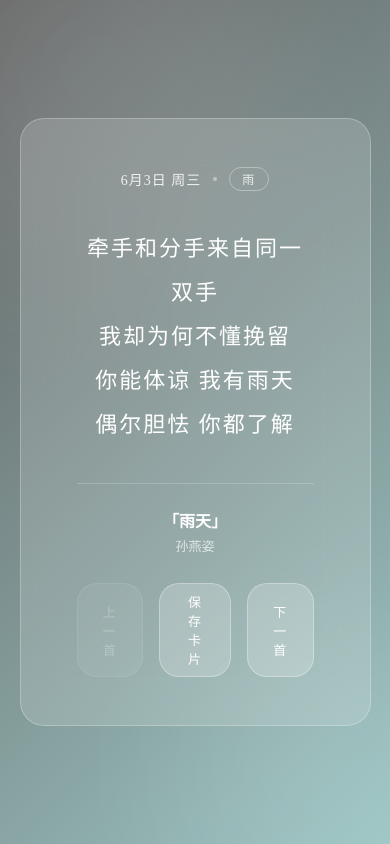
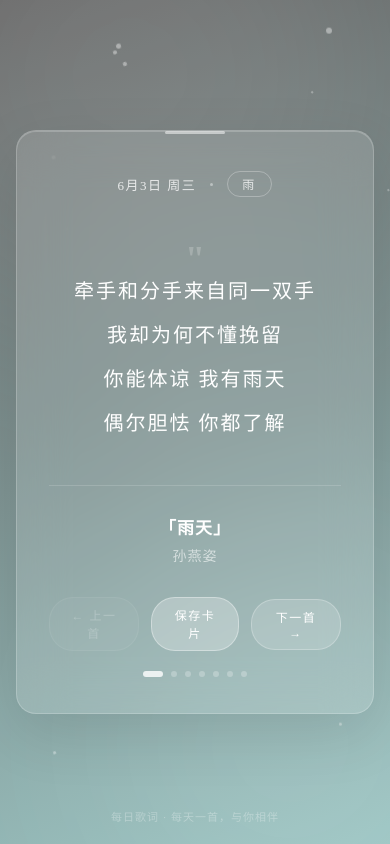
Before and after one commit to pavelwu-27/daily-lyric, a plain HTML site: page docs/index.html in a window 390 px wide. Drawn offline with Linux system fonts and the light colour scheme.

Commit message:
style: redesign page layout with richer visual elements
- Add floating particles and third orb for depth
- Add quote mark decoration before lyrics
- Add top accent line on card
- Add page dot indicators for navigation
- Increase lyric font size and letter-spacing
- Add card shadow and subtle inset border
- Add footer tagline
- Better mobile responsive styles
- Update download card to match new design

Co-Authored-By: Claude Opus 4.7 (1M context) <noreply@anthropic.com>

```diff
--- a/docs/index.html
+++ b/docs/index.html
@@ -5,7 +5,7 @@
 <meta name="viewport" content="width=device-width, initial-scale=1.0">
 <title>每日歌词</title>
 <link rel="preconnect" href="https://fonts.googleapis.com">
-<link href="https://fonts.googleapis.com/css2?family=Noto+Serif+SC:wght@400;600&display=swap" rel="stylesheet">
+<link href="https://fonts.googleapis.com/css2?family=Noto+Serif+SC:wght@300;400;600;700&display=swap" rel="stylesheet">
 <style>
 * { margin: 0; padding: 0; box-sizing: border-box; }
 
@@ -16,159 +16,266 @@ body {
   justify-content: center;
   font-family: 'Noto Serif SC', serif;
   transition: background 1.2s ease;
-  overflow: hidden;
+  overflow-x: hidden;
 }
 
-body.miss     { background: linear-gradient(135deg, #a18cd1 0%, #fbc2eb 100%); }
-body.freedom  { background: linear-gradient(135deg, #43e97b 0%, #38f9d7 100%); }
-body.gentle   { background: linear-gradient(135deg, #fbc2eb 0%, #a6c1ee 100%); }
-body.passion  { background: linear-gradient(135deg, #f5576c 0%, #ff9a76 100%); }
-body.lonely   { background: linear-gradient(135deg, #4b6cb7 0%, #182848 100%); }
-body.romantic { background: linear-gradient(135deg, #f78ca0 0%, #fe9a8b 100%); }
-body.farewell { background: linear-gradient(135deg, #c471f5 0%, #fa71cd 100%); }
-body.youth    { background: linear-gradient(135deg, #f6d365 0%, #fda085 100%); }
-body.healing  { background: linear-gradient(135deg, #89f7fe 0%, #66a6ff 100%); }
-body.jianghu  { background: linear-gradient(135deg, #485563 0%, #29323c 100%); }
-body.hometown { background: linear-gradient(135deg, #ffecd2 0%, #fcb69f 100%); }
-body.dream    { background: linear-gradient(135deg, #a18cd1 0%, #5ee7df 100%); }
-body.ocean    { background: linear-gradient(135deg, #667eea 0%, #764ba2 100%); }
-body.rain     { background: linear-gradient(135deg, #616161 0%, #9bc5c3 100%); }
-body.wind     { background: linear-gradient(135deg, #c3cfe2 0%, #f5f7fa 100%); }
-body.flower   { background: linear-gradient(135deg, #fddb92 0%, #d1fdff 100%); }
-body.night    { background: linear-gradient(135deg, #0c3483 0%, #a2b6df 100%); }
-body.time     { background: linear-gradient(135deg, #d4d3dd 0%, #efefbb 100%); }
-body.default  { background: linear-gradient(135deg, #f6d365 0%, #fda085 100%); }
+body.miss     { background: linear-gradient(160deg, #a18cd1 0%, #fbc2eb 100%); }
+body.freedom  { background: linear-gradient(160deg, #43e97b 0%, #38f9d7 100%); }
+body.gentle   { background: linear-gradient(160deg, #fbc2eb 0%, #a6c1ee 100%); }
+body.passion  { background: linear-gradient(160deg, #f5576c 0%, #ff9a76 100%); }
+body.lonely   { background: linear-gradient(160deg, #4b6cb7 0%, #182848 100%); }
+body.romantic { background: linear-gradient(160deg, #f78ca0 0%, #fe9a8b 100%); }
+body.farewell { background: linear-gradient(160deg, #c471f5 0%, #fa71cd 100%); }
+body.youth    { background: linear-gradient(160deg, #f6d365 0%, #fda085 100%); }
+body.healing  { background: linear-gradient(160deg, #89f7fe 0%, #66a6ff 100%); }
+body.jianghu  { background: linear-gradient(160deg, #485563 0%, #29323c 100%); }
+body.hometown { background: linear-gradient(160deg, #ffecd2 0%, #fcb69f 100%); }
+body.dream    { background: linear-gradient(160deg, #a18cd1 0%, #5ee7df 100%); }
+body.ocean    { background: linear-gradient(160deg, #667eea 0%, #764ba2 100%); }
+body.rain     { background: linear-gradient(160deg, #616161 0%, #9bc5c3 100%); }
+body.wind     { background: linear-gradient(160deg, #c3cfe2 0%, #f5f7fa 100%); }
+body.flower   { background: linear-gradient(160deg, #fddb92 0%, #d1fdff 100%); }
+body.night    { background: linear-gradient(160deg, #0c3483 0%, #a2b6df 100%); }
+body.time     { background: linear-gradient(160deg, #d4d3dd 0%, #efefbb 100%); }
+body.default  { background: linear-gradient(160deg, #f6d365 0%, #fda085 100%); }
 
+/* 装饰层 */
 .orb {
   position: fixed;
   border-radius: 50%;
-  filter: blur(80px);
-  opacity: 0.3;
+  filter: blur(100px);
+  opacity: 0.25;
   pointer-events: none;
-  animation: float 8s ease-in-out infinite;
+  animation: float 10s ease-in-out infinite;
 }
-.orb-1 { width: 400px; height: 400px; top: -100px; left: -100px; background: rgba(255,255,255,0.4); }
-.orb-2 { width: 300px; height: 300px; bottom: -80px; right: -80px; background: rgba(255,255,255,0.3); animation-delay: -4s; }
+.orb-1 { width: 500px; height: 500px; top: -150px; left: -120px; background: rgba(255,255,255,0.5); }
+.orb-2 { width: 400px; height: 400px; bottom: -100px; right: -100px; background: rgba(255,255,255,0.4); animation-delay: -5s; }
+.orb-3 { width: 200px; height: 200px; top: 50%; right: 10%; background: rgba(255,255,255,0.2); animation-delay: -3s; }
 
 @keyframes float {
-  0%, 100% { transform: translateY(0); }
-  50% { transform: translateY(-30px); }
+  0%, 100% { transform: translateY(0) scale(1); }
+  50% { transform: translateY(-25px) scale(1.03); }
 }
 
+/* 粒子装饰 */
+.particles {
+  position: fixed;
+  top: 0; left: 0; right: 0; bottom: 0;
+  pointer-events: none;
+  overflow: hidden;
+}
+.particle {
+  position: absolute;
+  width: 4px; height: 4px;
+  background: rgba(255,255,255,0.4);
+  border-radius: 50%;
+  animation: drift linear infinite;
+}
+@keyframes drift {
+  from { transform: translateY(100vh) rotate(0deg); opacity: 0; }
+  10% { opacity: 1; }
+  90% { opacity: 1; }
+  to { transform: translateY(-10vh) rotate(720deg); opacity: 0; }
+}
+
+/* 卡片 */
 .card {
-  background: rgba(255,255,255,0.15);
-  backdrop-filter: blur(20px);
-  -webkit-backdrop-filter: blur(20px);
-  border: 1px solid rgba(255,255,255,0.25);
-  border-radius: 24px;
-  padding: 48px 56px;
-  max-width: 520px;
-  width: 90%;
+  background: rgba(255,255,255,0.12);
+  backdrop-filter: blur(24px);
+  -webkit-backdrop-filter: blur(24px);
+  border: 1px solid rgba(255,255,255,0.2);
+  border-radius: 28px;
+  padding: 56px 64px 48px;
+  max-width: 560px;
+  width: 92%;
   text-align: center;
   color: #fff;
   position: relative;
-  animation: fadeIn 0.8s ease;
+  z-index: 1;
+  animation: cardIn 1s cubic-bezier(0.16, 1, 0.3, 1);
+  box-shadow: 0 20px 60px rgba(0,0,0,0.1), inset 0 1px 0 rgba(255,255,255,0.2);
 }
 
-@keyframes fadeIn {
-  from { opacity: 0; transform: translateY(20px); }
-  to   { opacity: 1; transform: translateY(0); }
+@keyframes cardIn {
+  from { opacity: 0; transform: translateY(30px) scale(0.97); }
+  to   { opacity: 1; transform: translateY(0) scale(1); }
 }
 
+/* 顶部装饰线 */
+.card::before {
+  content: '';
+  position: absolute;
+  top: 0; left: 50%;
+  transform: translateX(-50%);
+  width: 60px; height: 3px;
+  border-radius: 2px;
+  background: rgba(255,255,255,0.5);
+}
+
+/* 日期+主题 */
 .meta {
   display: flex;
   align-items: center;
   justify-content: center;
-  gap: 12px;
-  font-size: 14px;
-  opacity: 0.85;
-  margin-bottom: 36px;
-  letter-spacing: 1px;
+  gap: 14px;
+  font-size: 13px;
+  opacity: 0.8;
+  margin-bottom: 44px;
+  letter-spacing: 1.5px;
+  font-weight: 300;
 }
 
-.meta .divider {
-  width: 4px;
-  height: 4px;
+.meta .dot {
+  width: 3px; height: 3px;
   border-radius: 50%;
   background: rgba(255,255,255,0.5);
 }
 
 .meta .theme-tag {
-  padding: 2px 12px;
-  border: 1px solid rgba(255,255,255,0.4);
-  border-radius: 12px;
+  padding: 3px 14px;
+  border: 1px solid rgba(255,255,255,0.35);
+  border-radius: 14px;
   font-size: 12px;
-  letter-spacing: 2px;
+  letter-spacing: 3px;
+  font-weight: 400;
 }
 
+/* 歌词引号装饰 */
+.quote-mark {
+  font-size: 48px;
+  line-height: 1;
+  opacity: 0.2;
+  font-weight: 700;
+  margin-bottom: -8px;
+  user-select: none;
+}
+
+/* 歌词 */
 .lyric {
-  font-size: 22px;
-  line-height: 2;
-  margin-bottom: 36px;
-  min-height: 120px;
+  font-size: 24px;
+  line-height: 2.2;
+  margin-bottom: 40px;
+  min-height: 140px;
   font-weight: 400;
-  letter-spacing: 2px;
+  letter-spacing: 3px;
 }
 
 .lyric .line {
   opacity: 0;
-  animation: lineIn 0.6s ease forwards;
+  animation: lineIn 0.7s cubic-bezier(0.16, 1, 0.3, 1) forwards;
 }
 
 @keyframes lineIn {
-  from { opacity: 0; transform: translateY(10px); }
+  from { opacity: 0; transform: translateY(12px); }
   to   { opacity: 1; transform: translateY(0); }
 }
 
+/* 歌曲信息 */
 .song-info {
-  border-top: 1px solid rgba(255,255,255,0.2);
-  padding-top: 24px;
+  border-top: 1px solid rgba(255,255,255,0.15);
+  padding-top: 28px;
+  display: flex;
+  flex-direction: column;
+  gap: 6px;
 }
 
 .song-name {
-  font-size: 16px;
+  font-size: 17px;
   font-weight: 600;
-  margin-bottom: 4px;
+  letter-spacing: 1px;
 }
 
 .artist {
-  font-size: 13px;
-  opacity: 0.7;
+  font-size: 14px;
+  opacity: 0.6;
+  font-weight: 300;
+  letter-spacing: 1px;
 }
 
-.nav {
+/* 底部操作栏 */
+.actions {
   display: flex;
+  align-items: center;
   justify-content: center;
-  gap: 16px;
-  margin-top: 28px;
+  gap: 12px;
+  margin-top: 32px;
 }
 
-.nav-btn {
-  background: rgba(255,255,255,0.2);
-  border: 1px solid rgba(255,255,255,0.3);
+.btn {
+  background: rgba(255,255,255,0.15);
+  border: 1px solid rgba(255,255,255,0.25);
   color: #fff;
-  padding: 8px 24px;
-  border-radius: 20px;
+  padding: 10px 28px;
+  border-radius: 24px;
   cursor: pointer;
   font-family: inherit;
   font-size: 13px;
   transition: all 0.3s;
-  letter-spacing: 1px;
+  letter-spacing: 1.5px;
+  font-weight: 400;
+  display: flex;
+  align-items: center;
+  gap: 6px;
 }
 
-.nav-btn:hover {
-  background: rgba(255,255,255,0.35);
+.btn:hover {
+  background: rgba(255,255,255,0.3);
+  transform: translateY(-1px);
 }
 
-.nav-btn:disabled {
-  opacity: 0.3;
+.btn:disabled {
+  opacity: 0.25;
   cursor: default;
+  transform: none;
 }
 
+.btn.primary {
+  background: rgba(255,255,255,0.25);
+  border-color: rgba(255,255,255,0.35);
+}
+
+/* 页码指示器 */
+.indicator {
+  display: flex;
+  justify-content: center;
+  gap: 8px;
+  margin-top: 20px;
+}
+
+.dot-indicator {
+  width: 6px; height: 6px;
+  border-radius: 50%;
+  background: rgba(255,255,255,0.25);
+  transition: all 0.3s;
+  cursor: pointer;
+}
+
+.dot-indicator.active {
+  background: rgba(255,255,255,0.8);
+  width: 20px;
+  border-radius: 3px;
+}
+
+/* 底部版权 */
+.footer {
+  position: fixed;
+  bottom: 20px;
+  left: 0; right: 0;
+  text-align: center;
+  color: rgba(255,255,255,0.3);
+  font-size: 11px;
+  letter-spacing: 1px;
+  font-weight: 300;
+  z-index: 0;
+}
+
+/* loading */
 .loading {
   font-size: 16px;
   opacity: 0.7;
   letter-spacing: 2px;
+  font-weight: 300;
+  padding: 60px 0;
 }
 
 .loading::after {
@@ -182,45 +289,58 @@ body.default  { background: linear-gradient(135deg, #f6d365 0%, #fda085 100%); }
   50% { content: '..'; }
   75% { content: '...'; }
 }
+
+@media (max-width: 600px) {
+  .card { padding: 40px 32px 36px; border-radius: 20px; }
+  .lyric { font-size: 20px; letter-spacing: 2px; }
+  .quote-mark { font-size: 36px; }
+  .btn { padding: 8px 20px; font-size: 12px; }
+}
 </style>
 </head>
 <body class="default">
 <div class="orb orb-1"></div>
 <div class="orb orb-2"></div>
+<div class="orb orb-3"></div>
+<div class="particles" id="particles"></div>
 
 <div class="card" id="card">
   <div class="loading">正在为你挑选今日歌词</div>
 </div>
 
+<div class="footer">每日歌词 · 每天一首，与你相伴</div>
+
 <script>
 let lyrics = [];
 let currentIndex = 0;
 
-async function loadData() {
-  const card = document.getElementById('card');
-  try {
-    const res = await fetch('data.json');
-    const data = await res.json();
-    lyrics = data.lyrics || [];
-    if (lyrics.length === 0) {
-      card.innerHTML = '<div style="opacity:0.8">今日歌词还未生成，请稍后再来</div>';
-      return;
-    }
-    renderLyric(0);
-  } catch (e) {
-    card.innerHTML = '<div style="opacity:0.8">加载失败，请稍后再试</div>';
+// 粒子
+function createParticles() {
+  const container = document.getElementById('particles');
+  for (let i = 0; i < 20; i++) {
+    const p = document.createElement('div');
+    p.className = 'particle';
+    p.style.left = Math.random() * 100 + '%';
+    p.style.width = p.style.height = (2 + Math.random() * 4) + 'px';
+    p.style.animationDuration = (8 + Math.random() * 12) + 's';
+    p.style.animationDelay = (-Math.random() * 15) + 's';
+    container.appendChild(p);
   }
 }
+createParticles();
 
 function renderLyric(index) {
   const data = lyrics[index];
   if (!data) return;
   currentIndex = index;
-
   document.body.className = data.theme_bg || 'default';
 
   const lyricHtml = data.lyric.map((line, i) =>
-    `<div class="line" style="animation-delay:${0.3 + i * 0.2}s">${line}</div>`
+    `<div class="line" style="animation-delay:${0.15 + i * 0.12}s">${line}</div>`
+  ).join('');
+
+  const dotsHtml = lyrics.map((_, i) =>
+    `<div class="dot-indicator${i === index ? ' active' : ''}" onclick="renderLyric(${i})"></div>`
   ).join('');
 
   const card = document.getElementById('card');
@@ -231,37 +351,22 @@ function renderLyric(index) {
   card.innerHTML = `
     <div class="meta">
       <span>${lyrics._date || ''}</span>
-      <div class="divider"></div>
+      <div class="dot"></div>
       <span class="theme-tag">${data.theme}</span>
     </div>
+    <div class="quote-mark">"</div>
     <div class="lyric">${lyricHtml}</div>
     <div class="song-info">
       <div class="song-name">「${data.song}」</div>
       <div class="artist">${data.artist}</div>
     </div>
-    <div class="nav">
-      <button class="nav-btn" onclick="renderLyric(currentIndex-1)" ${index === 0 ? 'disabled' : ''}>上一首</button>
-      <button class="nav-btn" onclick="downloadCard()">保存卡片</button>
-      <button class="nav-btn" onclick="renderLyric(currentIndex+1)" ${index >= lyrics.length - 1 ? 'disabled' : ''}>下一首</button>
+    <div class="actions">
+      <button class="btn" onclick="renderLyric(currentIndex-1)" ${index === 0 ? 'disabled' : ''}>&larr; 上一首</button>
+      <button class="btn primary" onclick="downloadCard()">保存卡片</button>
+      <button class="btn" onclick="renderLyric(currentIndex+1)" ${index >= lyrics.length - 1 ? 'disabled' : ''}>下一首 &rarr;</button>
     </div>
+    <div class="indicator">${dotsHtml}</div>
   `;
-}
-
-async function init() {
-  const card = document.getElementById('card');
-  try {
-    const res = await fetch('data.json');
-    const data = await res.json();
-    lyrics = data.lyrics || [];
-    lyrics._date = data.date;
-    if (lyrics.length === 0) {
-      card.innerHTML = '<div style="opacity:0.8">今日歌词还未生成，请稍后再来</div>';
-      return;
-    }
-    renderLyric(0);
-  } catch (e) {
-    card.innerHTML = '<div style="opacity:0.8">加载失败，请稍后再试</div>';
-  }
 }
 
 function downloadCard() {
@@ -274,7 +379,6 @@ function downloadCard() {
   canvas.height = H;
   const ctx = canvas.getContext('2d');
 
-  // 背景渐变
   const bgMap = {
     miss:     ['#a18cd1','#fbc2eb'], freedom:  ['#43e97b','#38f9d7'],
     gentle:   ['#fbc2eb','#a6c1ee'], passion:  ['#f5576c','#ff9a76'],
@@ -296,13 +400,14 @@ function downloadCard() {
   // 装饰圆
   ctx.globalAlpha = 0.12;
   ctx.fillStyle = '#fff';
-  ctx.beginPath(); ctx.arc(160, 200, 200, 0, Math.PI*2); ctx.fill();
-  ctx.beginPath(); ctx.arc(W-120, H-160, 160, 0, Math.PI*2); ctx.fill();
+  ctx.beginPath(); ctx.arc(160, 200, 240, 0, Math.PI*2); ctx.fill();
+  ctx.beginPath(); ctx.arc(W-120, H-160, 200, 0, Math.PI*2); ctx.fill();
+  ctx.beginPath(); ctx.arc(W*0.6, H*0.15, 100, 0, Math.PI*2); ctx.fill();
   ctx.globalAlpha = 1;
 
   // 卡片背景
-  const cx = 80, cy = 160, cw = W-160, ch = H-320, cr = 40;
-  ctx.fillStyle = 'rgba(255,255,255,0.15)';
+  const cx = 80, cy = 180, cw = W-160, ch = H-360, cr = 40;
+  ctx.fillStyle = 'rgba(255,255,255,0.12)';
   ctx.beginPath();
   ctx.moveTo(cx+cr, cy);
   ctx.lineTo(cx+cw-cr, cy); ctx.quadraticCurveTo(cx+cw, cy, cx+cw, cy+cr);
@@ -311,50 +416,80 @@ function downloadCard() {
   ctx.lineTo(cx, cy+cr); ctx.quadraticCurveTo(cx, cy, cx+cr, cy);
   ctx.closePath();
   ctx.fill();
-  ctx.strokeStyle = 'rgba(255,255,255,0.25)';
+  ctx.strokeStyle = 'rgba(255,255,255,0.2)';
   ctx.lineWidth = 2;
   ctx.stroke();
 
+  // 顶部装饰线
+  ctx.fillStyle = 'rgba(255,255,255,0.4)';
+  ctx.fillRect(W/2 - 30, cy + 30, 60, 3);
+
   // 日期 + 主题
-  ctx.fillStyle = 'rgba(255,255,255,0.85)';
-  ctx.font = '28px "Noto Serif SC", serif';
+  ctx.fillStyle = 'rgba(255,255,255,0.8)';
+  ctx.font = '26px "Noto Serif SC", serif';
   ctx.textAlign = 'center';
-  const metaText = lyrics._date ? `${lyrics._date}    ${data.theme}` : data.theme;
+  const metaText = lyrics._date ? `${lyrics._date}  ·  ${data.theme}` : data.theme;
   ctx.fillText(metaText, W/2, cy + 80);
+
+  // 引号装饰
+  ctx.fillStyle = 'rgba(255,255,255,0.15)';
+  ctx.font = 'bold 100px "Noto Serif SC", serif';
+  ctx.fillText('“', W/2, cy + 200);
 
   // 歌词
   ctx.fillStyle = '#fff';
-  ctx.font = '38px "Noto Serif SC", serif';
-  const lyricY = cy + 180;
-  const lineH = 80;
+  ctx.font = '40px "Noto Serif SC", serif';
+  const lyricY = cy + 260;
+  const lineH = 90;
   data.lyric.forEach((line, i) => {
     ctx.fillText(line, W/2, lyricY + i * lineH);
   });
 
   // 分割线
-  const sepY = lyricY + data.lyric.length * lineH + 40;
-  ctx.strokeStyle = 'rgba(255,255,255,0.3)';
+  const sepY = lyricY + data.lyric.length * lineH + 50;
+  ctx.strokeStyle = 'rgba(255,255,255,0.25)';
   ctx.lineWidth = 1;
   ctx.beginPath();
-  ctx.moveTo(W/2 - 160, sepY);
-  ctx.lineTo(W/2 + 160, sepY);
+  ctx.moveTo(W/2 - 180, sepY);
+  ctx.lineTo(W/2 + 180, sepY);
   ctx.stroke();
 
   // 歌曲信息
   ctx.fillStyle = '#fff';
-  ctx.font = '600 32px "Noto Serif SC", serif';
-  ctx.fillText(`「${data.song}」`, W/2, sepY + 60);
-  ctx.fillStyle = 'rgba(255,255,255,0.7)';
-  ctx.font = '26px "Noto Serif SC", serif';
-  ctx.fillText(data.artist, W/2, sepY + 105);
+  ctx.font = '600 34px "Noto Serif SC", serif';
+  ctx.fillText(`「${data.song}」`, W/2, sepY + 65);
+  ctx.fillStyle = 'rgba(255,255,255,0.6)';
+  ctx.font = '28px "Noto Serif SC", serif';
+  ctx.fillText(data.artist, W/2, sepY + 115);
 
-  // 导出
+  // 底部
+  ctx.fillStyle = 'rgba(255,255,255,0.2)';
+  ctx.font = '20px "Noto Serif SC", serif';
+  ctx.fillText('每日歌词', W/2, H - 50);
+
   const link = document.createElement('a');
   link.download = `歌词-${data.song}.png`;
   link.href = canvas.toDataURL('image/png');
   link.click();
 }
 
+async function init() {
+  const card = document.getElementById('card');
+  try {
+    const res = await fetch('data.json');
+    const data = await res.json();
+    lyrics = data.lyrics || [];
+    lyrics._date = data.date;
+    if (lyrics.length === 0) {
+      card.innerHTML = '<div style="opacity:0.8">今日歌词还未生成，请稍后再来</div>';
+      return;
+    }
+    renderLyric(0);
+  } catch (e) {
+    card.innerHTML = '<div style="opacity:0.8">加载失败，请稍后再试</div>';
+  }
+}
+
 init();
 </script>
 </body>
```
